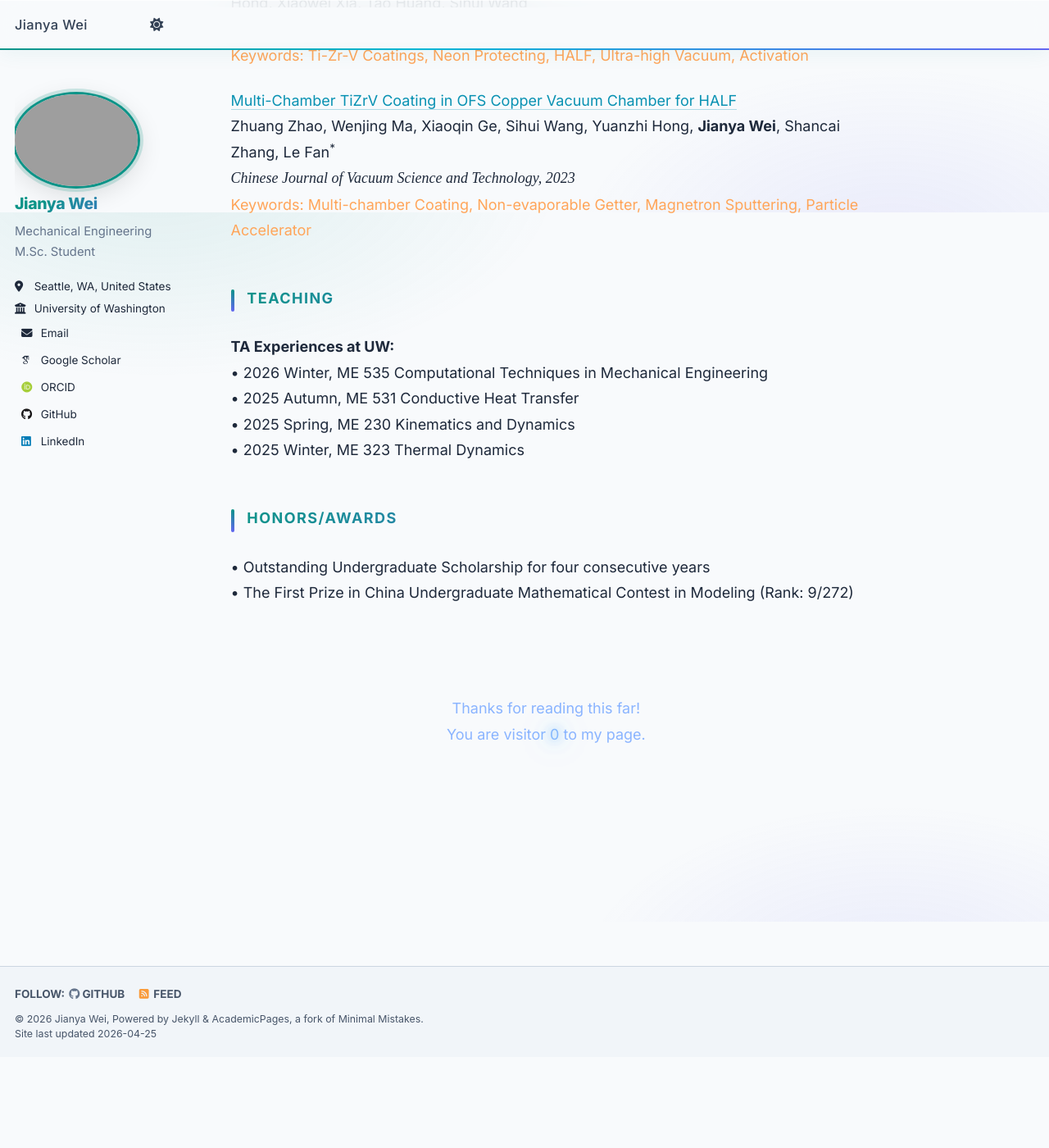
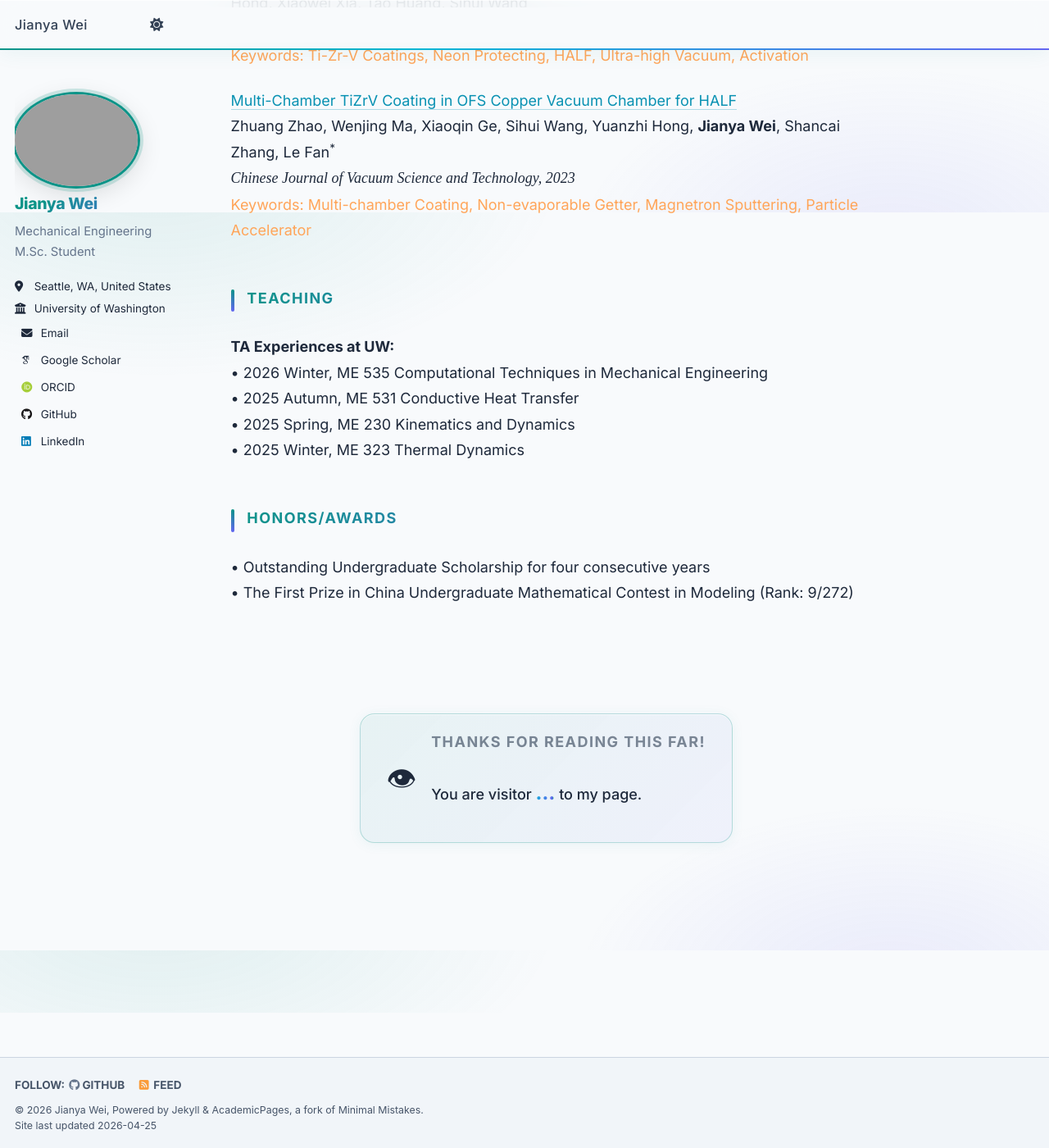
Before and after one commit to jywei02/jywei02.github.io, a Jekyll site: the page built from _pages/about.md, in a window 1280 px wide and 1400 px high, scrolled down 1541 px. Shown: the whole window at 82% size. Built offline with Jekyll 4.4.1, drawn with Linux system fonts in a browser that asks for light colours; some web fonts are replaced; comment, search, counter and statistics services are not loaded; before the commit the page ends 2830 px from its top, so only the background shows below that.

Commit message:
redesign visitor counter: frosted-glass card with animated gradient count
Agent-Logs-Url: https://github.com/jywei02/jywei02.github.io/sessions/58038f09-7e59-4e0e-aacb-32e46647c60b

Co-authored-by: jywei02 <157438924+jywei02@users.noreply.github.com>

```diff
--- a/_pages/about.md
+++ b/_pages/about.md
@@ -123,55 +123,15 @@ Honors/Awards
 <br>
 <br>
 
-<head>
-  <style>
-    .footer-counter {
-      font-size: 18px;
-      text-align: center;
-      color: #8ab4ff;
-      margin: 24px 0 8px;
-    }
+<div class="visitor-badge">
+  <div class="visitor-badge__inner">
+    <span class="visitor-badge__icon" aria-hidden="true">👁</span>
+    <div class="visitor-badge__body">
+      <p class="visitor-badge__thanks">Thanks for reading this far!</p>
+      <p class="visitor-badge__label">You are visitor&nbsp;<span id="busuanzi_value_site_pv" class="visitor-badge__count" aria-label="visitor count">…</span>&nbsp;to my page.</p>
+    </div>
+  </div>
+</div>
 
-    .footer-counter .glow {
-      animation: neon-cycle 6s ease-in-out infinite;
-    }
-
-    @keyframes neon-cycle {
-      0% {
-        color: #8ab4ff;
-        text-shadow: 0 0 12px rgba(138, 180, 255, 0.9),
-                     0 0 24px rgba(0, 200, 255, 0.8),
-                     0 0 36px rgba(0, 200, 255, 0.6);
-      }
-      33% {
-        color: #b388ff;
-        text-shadow: 0 0 12px rgba(179, 136, 255, 0.9),
-                     0 0 24px rgba(162, 0, 255, 0.8),
-                     0 0 36px rgba(162, 0, 255, 0.6);
-      }
-      66% {
-        color: #00f5d4;
-        text-shadow: 0 0 12px rgba(0, 245, 212, 0.9),
-                     0 0 24px rgba(0, 180, 255, 0.8),
-                     0 0 36px rgba(0, 180, 255, 0.6);
-      }
-      100% {
-        color: #8ab4ff;
-        text-shadow: 0 0 12px rgba(138, 180, 255, 0.9),
-                     0 0 24px rgba(0, 200, 255, 0.8),
-                     0 0 36px rgba(0, 200, 255, 0.6);
-      }
-    }
-  </style>
-</head>
-<body>
-  <p class="footer-counter">
-    Thanks for reading this far!<br>
-    You are visitor
-    <span id="busuanzi_value_site_pv" class="glow">0</span>
-    to my page.
-  </p>
-
-  <!-- 不蒜子统计 -->
-  <script src="//busuanzi.ibruce.info/busuanzi/2.3/busuanzi.pure.mini.js"></script>
-</body>
+<!-- 不蒜子统计 -->
+<script async src="https://busuanzi.ibruce.info/busuanzi/2.3/busuanzi.pure.mini.js"></script>
--- a/assets/css/main.scss
+++ b/assets/css/main.scss
@@ -558,3 +558,93 @@ html:not([data-theme="dark"]) .page__footer-copyright {
     color: #475569 !important;
   }
 }
+
+/* --- Visitor Badge -------------------------------------------- */
+.visitor-badge {
+  display: flex;
+  justify-content: center;
+  margin: 2.5rem 0 1rem;
+}
+
+.visitor-badge__inner {
+  display: inline-flex;
+  align-items: center;
+  gap: 1rem;
+  padding: 1rem 1.75rem;
+  background: linear-gradient(
+    135deg,
+    rgba($ap-teal,   0.07) 0%,
+    rgba($ap-indigo, 0.06) 100%
+  );
+  border: 1px solid rgba($ap-teal, 0.25);
+  border-radius: 1rem;
+  box-shadow:
+    0 2px 16px rgba($ap-teal, 0.07),
+    0 1px 0 rgba(255, 255, 255, 0.6) inset;
+}
+
+html[data-theme="dark"] .visitor-badge__inner {
+  background: rgba($ap-teal, 0.08);
+  border-color: rgba($ap-teal, 0.22);
+  box-shadow: 0 4px 24px rgba(0, 0, 0, 0.25);
+}
+
+.visitor-badge__icon {
+  font-size: 2rem;
+  line-height: 1;
+  flex-shrink: 0;
+}
+
+.visitor-badge__body {
+  display: flex;
+  flex-direction: column;
+  gap: 0.15rem;
+}
+
+.visitor-badge__thanks {
+  margin: 0;
+  font-size: 0.72rem;
+  font-weight: 700;
+  letter-spacing: 0.08em;
+  text-transform: uppercase;
+  color: rgba(71, 85, 105, 0.7);
+}
+
+html[data-theme="dark"] .visitor-badge__thanks {
+  color: rgba(148, 163, 184, 0.7);
+}
+
+.visitor-badge__label {
+  margin: 0;
+  font-size: 0.98rem;
+  font-weight: 500;
+  color: #1e293b;
+}
+
+html[data-theme="dark"] .visitor-badge__label {
+  color: #e2e8f0;
+}
+
+.visitor-badge__count {
+  font-size: 1.25rem;
+  font-weight: 800;
+  background: linear-gradient(90deg, $ap-teal 0%, $ap-cyan 45%, $ap-indigo 100%);
+  background-size: 200% auto;
+  -webkit-background-clip: text;
+  -webkit-text-fill-color: transparent;
+  background-clip: text;
+  animation: visitor-count-shimmer 4s linear infinite;
+}
+
+html[data-theme="dark"] .visitor-badge__count {
+  background: linear-gradient(90deg, $ap-teal-dk 0%, $ap-cyan-dk 45%, $ap-indigo-dk 100%);
+  background-size: 200% auto;
+  -webkit-background-clip: text;
+  -webkit-text-fill-color: transparent;
+  background-clip: text;
+}
+
+@keyframes visitor-count-shimmer {
+  0%   { background-position: 200% center; }
+  100% { background-position:   0% center; }
+}
```
